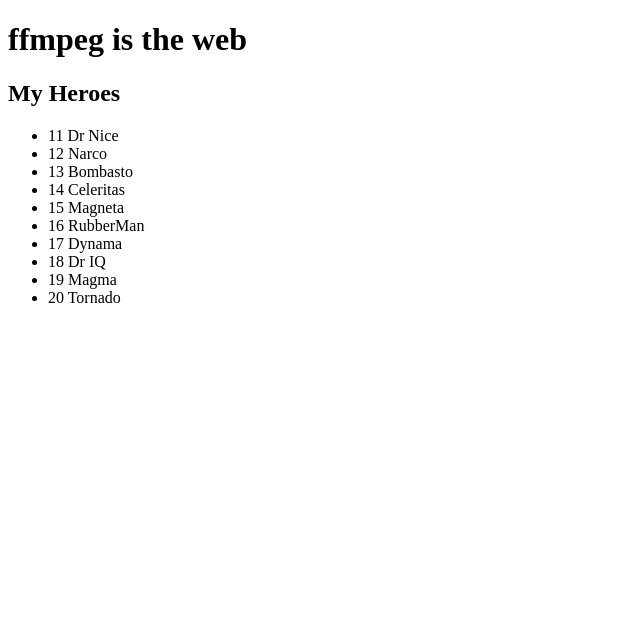
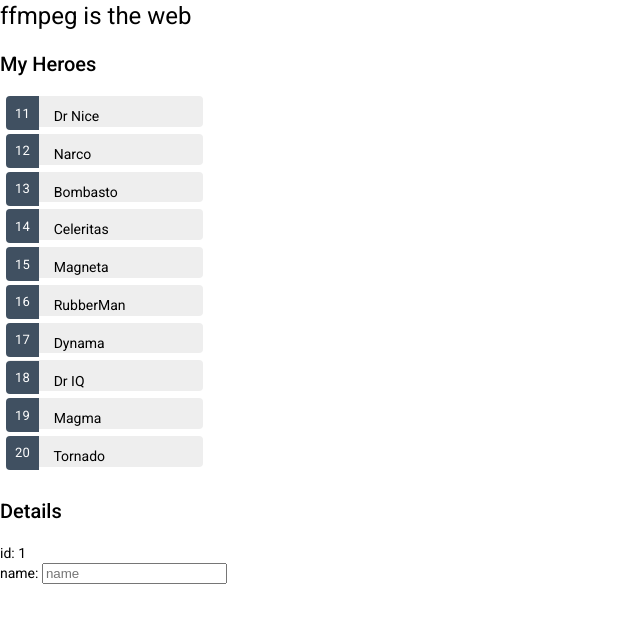
Before and after one commit to sonuishaq67/si67wtf, an Angular app: page / in a window 1280 px wide. Shown: the top 622 px of the page, without its empty margins (0-640 px from the left). Built offline with nearby package versions, Linux system fonts and the light colour scheme.

Commit message:
css angular material

```diff
--- a/angular.json
+++ b/angular.json
@@ -31,6 +31,7 @@
               "src/assets"
             ],
             "styles": [
+              "./node_modules/@angular/material/prebuilt-themes/deeppurple-amber.css",
               "src/styles.scss"
             ],
             "scripts": []
@@ -94,6 +95,7 @@
               "src/assets"
             ],
             "styles": [
+              "./node_modules/@angular/material/prebuilt-themes/deeppurple-amber.css",
               "src/styles.scss"
             ],
             "scripts": []
--- a/package.json
+++ b/package.json
@@ -12,10 +12,12 @@
   "private": true,
   "dependencies": {
     "@angular/animations": "~11.0.1",
+    "@angular/cdk": "^11.0.3",
     "@angular/common": "~11.0.1",
     "@angular/compiler": "~11.0.1",
     "@angular/core": "~11.0.1",
     "@angular/forms": "~11.0.1",
+    "@angular/material": "^11.0.3",
     "@angular/platform-browser": "~11.0.1",
     "@angular/platform-browser-dynamic": "~11.0.1",
     "@angular/router": "~11.0.1",
--- a/src/app/app.module.ts
+++ b/src/app/app.module.ts
@@ -4,6 +4,8 @@
 import { AppRoutingModule } from './app-routing.module';
 import { AppComponent } from './app.component';
 import { HeroesComponent } from './heroes/heroes.component';
+import { BrowserAnimationsModule } from '@angular/platform-browser/animations';
+import { MaterialModule } from './material.module';
 
 @NgModule({
   declarations: [
@@ -13,7 +15,9 @@
   imports: [
     BrowserModule,
     AppRoutingModule,
-    FormsModule
+    FormsModule,
+    BrowserAnimationsModule,
+    MaterialModule
   ],
   providers: [],
   bootstrap: [AppComponent]
--- a/src/app/heroes/heroes.component.html
+++ b/src/app/heroes/heroes.component.html
@@ -1,8 +1,18 @@
 <h2>My Heroes</h2>
 <ul class="heroes">
-    <a *ngFor="let her of hero">
-        <li>
-            <span class="badge">{{her.id}}</span> {{her.name}}
-        </li>
-    </a>
+    <li *ngFor="let hero of heroes" [class.selected]="hero === selectedHero" (click)="onSelect(hero)">
+        <span class="badge">{{hero.id}}</span> {{hero.name}}
+    </li>
 </ul>
+
+<div *ngIf="selectedHero">
+
+    <h2>{{selectedHero.name | uppercase}} Details</h2>
+    <div><span>id: </span>{{selectedHero.id}}</div>
+    <div>
+        <label>name:
+      <input [(ngModel)]="selectedHero.name" placeholder="name" />
+    </label>
+    </div>
+
+</div>
--- a/src/app/heroes/heroes.component.scss
+++ b/src/app/heroes/heroes.component.scss
@@ -0,0 +1,50 @@
+/* HeroesComponent's private CSS styles */
+
+.heroes {
+    margin: 0 0 2em 0;
+    list-style-type: none;
+    padding: 0;
+    width: 15em;
+}
+
+.heroes li {
+    cursor: pointer;
+    position: relative;
+    left: 0;
+    background-color: #EEE;
+    margin: .5em;
+    padding: .3em 0;
+    height: 1.6em;
+    border-radius: 4px;
+}
+
+.heroes li:hover {
+    color: #607D8B;
+    background-color: #DDD;
+    left: .1em;
+}
+
+.heroes li.selected {
+    background-color: #CFD8DC;
+    color: white;
+}
+
+.heroes li.selected:hover {
+    background-color: #BBD8DC;
+    color: white;
+}
+
+.heroes .badge {
+    display: inline-block;
+    font-size: small;
+    color: white;
+    padding: 0.8em 0.7em 0 0.7em;
+    background-color: #405061;
+    line-height: 1em;
+    position: relative;
+    left: -1px;
+    top: -4px;
+    height: 1.8em;
+    margin-right: .8em;
+    border-radius: 4px 0 0 4px;
+}
--- a/src/app/heroes/heroes.component.ts
+++ b/src/app/heroes/heroes.component.ts
@@ -7,10 +7,18 @@
   templateUrl: './heroes.component.html',
   styleUrls: ['./heroes.component.scss']
 })
+
 export class HeroesComponent implements OnInit {
 
+  heroes = HEROES;
+  selectedHero: Hero = { id: 1, name: '' };
+
   constructor() { }
-  ngOnInit(): void {
+
+  ngOnInit() {
   }
-  hero = HEROES;
+
+  onSelect(hero: Hero): void {
+    this.selectedHero = hero;
+  }
 }
--- a/src/index.html
+++ b/src/index.html
@@ -1,13 +1,18 @@
 <!doctype html>
 <html lang="en">
+
 <head>
-  <meta charset="utf-8">
-  <title>FfmpegWeb</title>
-  <base href="/">
-  <meta name="viewport" content="width=device-width, initial-scale=1">
-  <link rel="icon" type="image/x-icon" href="favicon.ico">
+    <meta charset="utf-8">
+    <title>My goals for 2021</title>
+    <base href="/">
+    <meta name="viewport" content="width=device-width, initial-scale=1">
+    <link rel="icon" type="image/x-icon" href="favicon.ico">
+    <link href="https://fonts.googleapis.com/css?family=Roboto:300,400,500&display=swap" rel="stylesheet">
+    <link href="https://fonts.googleapis.com/icon?family=Material+Icons" rel="stylesheet">
 </head>
-<body>
-  <app-root></app-root>
+
+<body class="mat-typography">
+    <app-root></app-root>
 </body>
+
 </html>
--- a/src/styles.scss
+++ b/src/styles.scss
@@ -1 +1,4 @@
 /* You can add global styles to this file, and also import other style files */
+
+html, body { height: 100%; }
+body { margin: 0; font-family: Roboto, "Helvetica Neue", sans-serif; }
```
Also changed, not shown: src/app/material.module.ts (added, +39 -0 lines), 1 other file (tests, documents, lock files or other folders).
